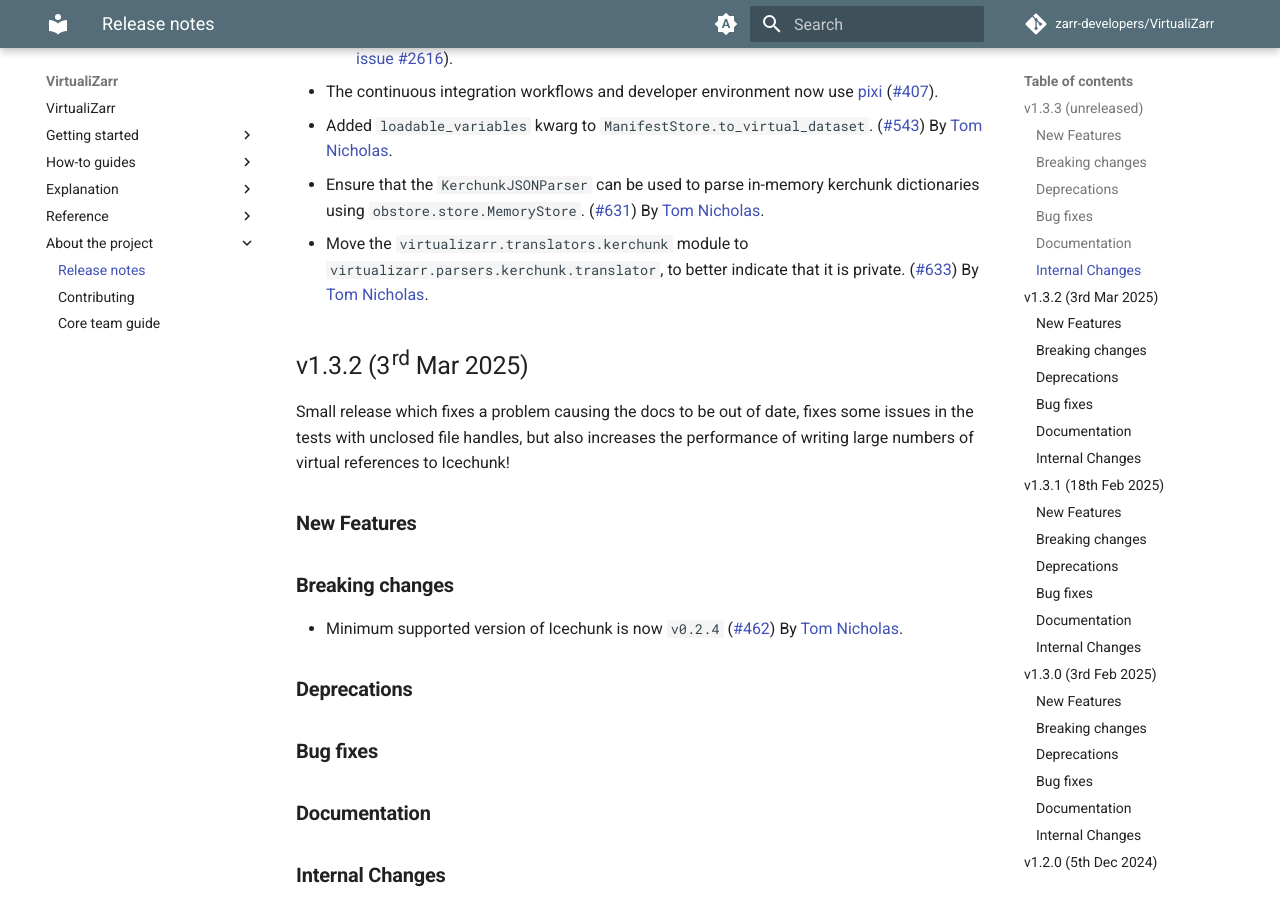
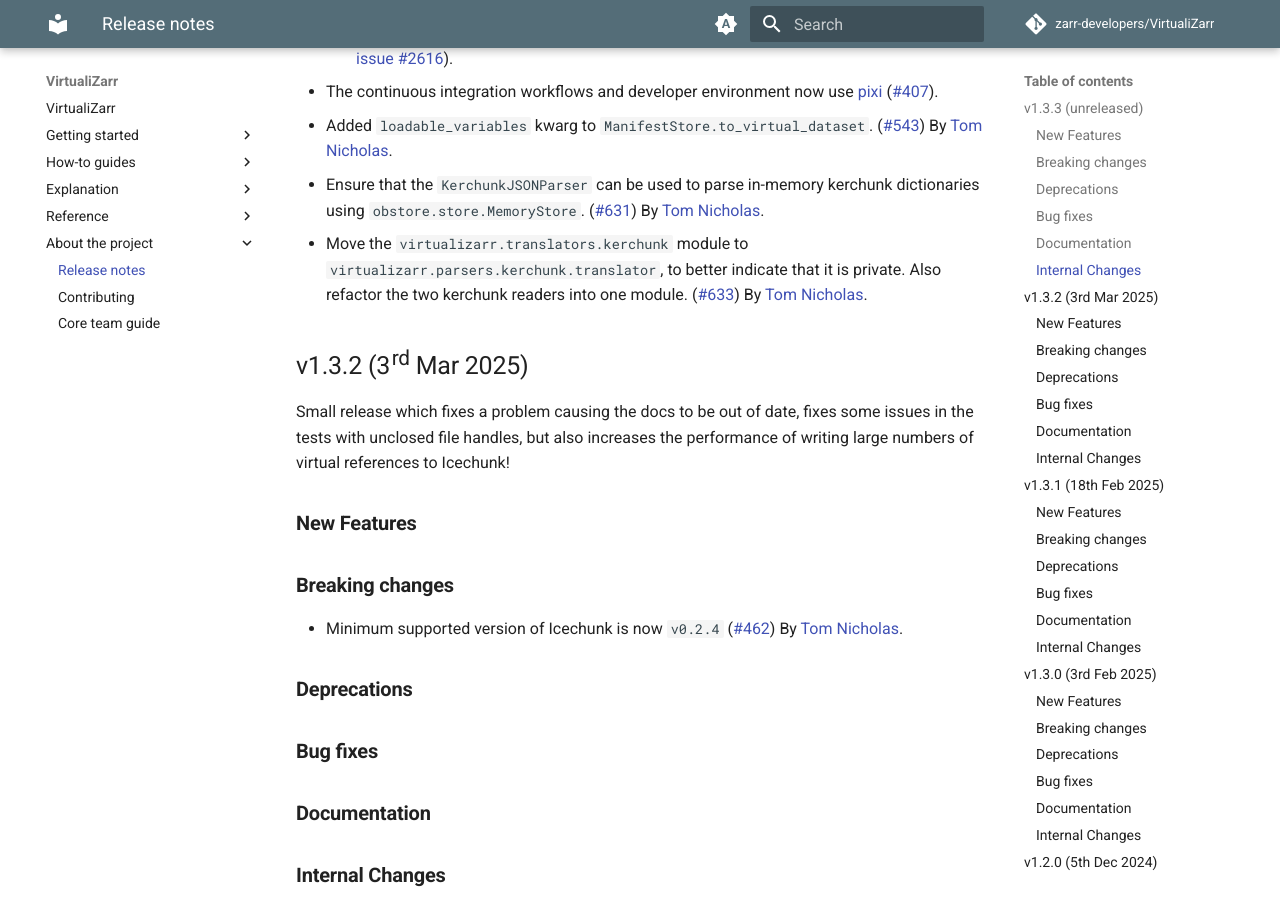
Before and after one commit to zarr-developers/VirtualiZarr, an MkDocs documentation site: the page built from docs/releases.md, in a window 1280 px wide and 900 px high, scrolled down 2435 px. Built offline with MkDocs 1.6.1 and Material for MkDocs 9.7.7, drawn with Linux system fonts in a browser that asks for light colours; comment, search, counter and statistics services are not loaded; the version menu is left out.

Commit message:
more release notes

```diff
--- a/docs/releases.md
+++ b/docs/releases.md
@@ -77,7 +77,7 @@
   ([#543](https://github.com/zarr-developers/VirtualiZarr/pull/543)) By [Tom Nicholas](https://github.com/TomNicholas).
 - Ensure that the `KerchunkJSONParser` can be used to parse in-memory kerchunk dictionaries using `obstore.store.MemoryStore`.
   ([#631](https://github.com/zarr-developers/VirtualiZarr/pull/631)) By [Tom Nicholas](https://github.com/TomNicholas).
-- Move the `virtualizarr.translators.kerchunk` module to `virtualizarr.parsers.kerchunk.translator`, to better indicate that it is private.
+- Move the `virtualizarr.translators.kerchunk` module to `virtualizarr.parsers.kerchunk.translator`, to better indicate that it is private. Also refactor the two kerchunk readers into one module.
   ([#633](https://github.com/zarr-developers/VirtualiZarr/pull/633)) By [Tom Nicholas](https://github.com/TomNicholas).
 
 ## v1.3.2 (3rd Mar 2025)
```
